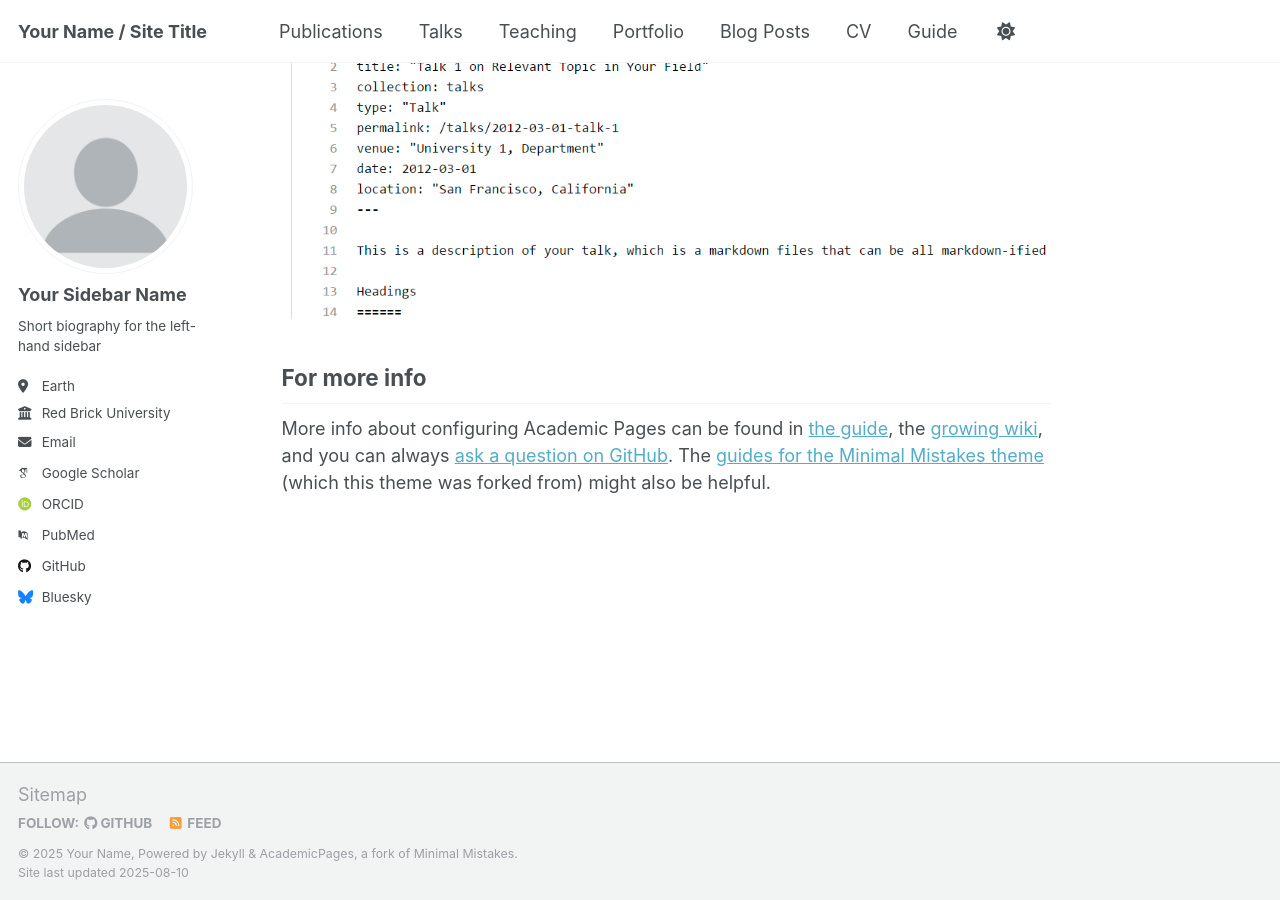
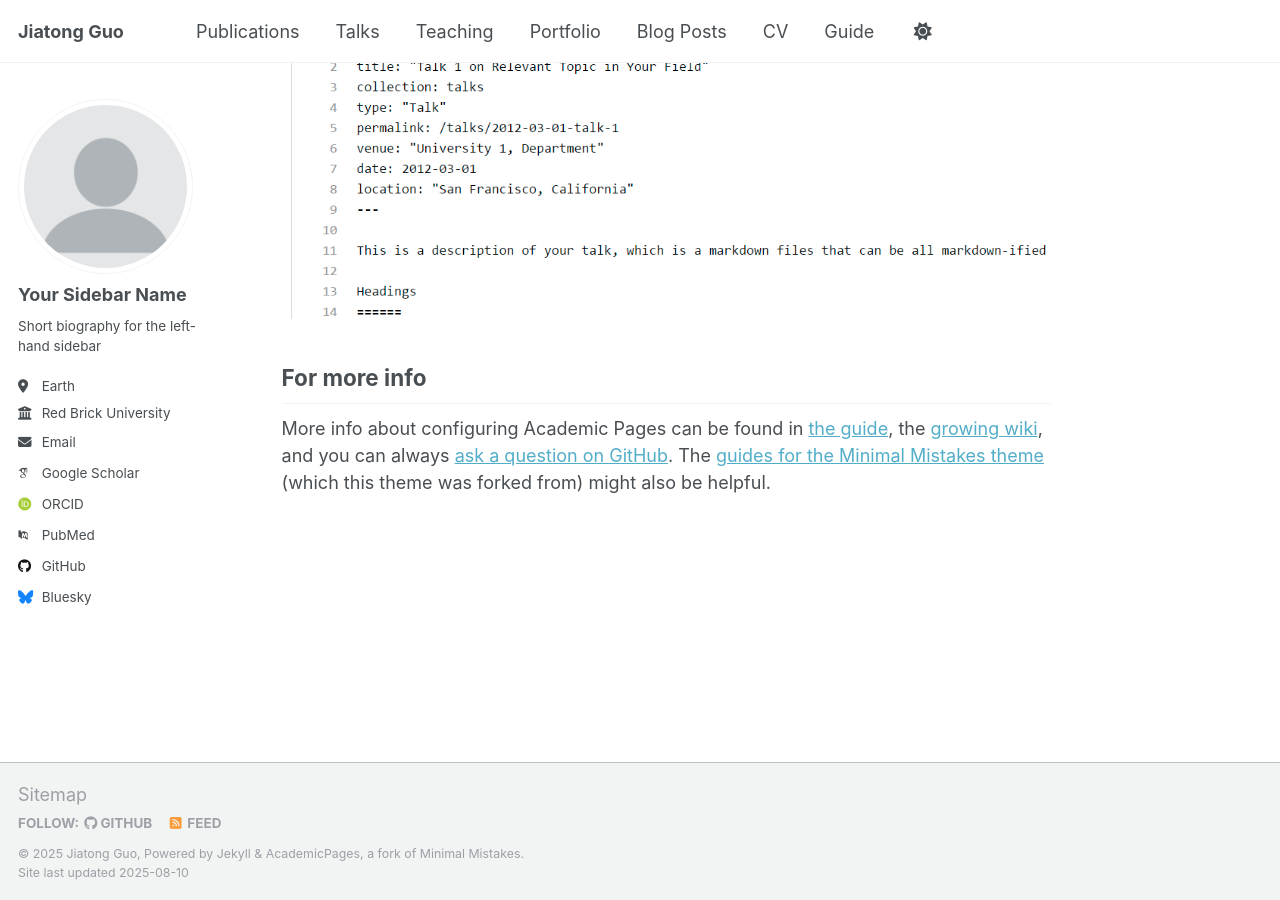
Before and after one commit to guojiatong/guojiatong.github.io, a Jekyll site: the page built from _pages/about.md, in a window 1280 px wide and 900 px high, scrolled down 2880 px. Built offline with Jekyll 4.4.1, drawn with Linux system fonts in a browser that asks for light colours; some web fonts are replaced; a script that is not in the unit is left out.

Commit message:
Update _config.yml

```diff
--- a/_config.yml
+++ b/_config.yml
@@ -9,13 +9,13 @@
 # Basic Site Settings
 locale                   : "en-US"
 site_theme               : "default"
-title                    : "Your Name / Site Title"
+title                    : "Jiatong Guo"
 title_separator          : "-"
-name                     : &name "Your Name"
+name                     : &name "Jiatong Guo"
 description              : &description "personal description"
-url                      : https://academicpages.github.io # the base hostname & protocol for your site e.g. "https://[your GitHub username].github.io" or if you already have some other page hosted on Github then use "https://[your GitHub username].github.io/[Your Repo Name]"
+url                      : https://guojiatong.github.io # the base hostname & protocol for your site e.g. "https://[your GitHub username].github.io" or if you already have some other page hosted on Github then use "https://[your GitHub username].github.io/[Your Repo Name]"
 baseurl                  : "" # the subpath of your site, e.g. "/blog"
-repository               : "academicpages/academicpages.github.io"
+repository               : "guojiatong/guojiatong.github.io"
 
 # Site Author - The following control what appear as part of the author content on the side bar.
 #               If a field is blank the icon and link will not appear, otherwise it will be shown.
```
